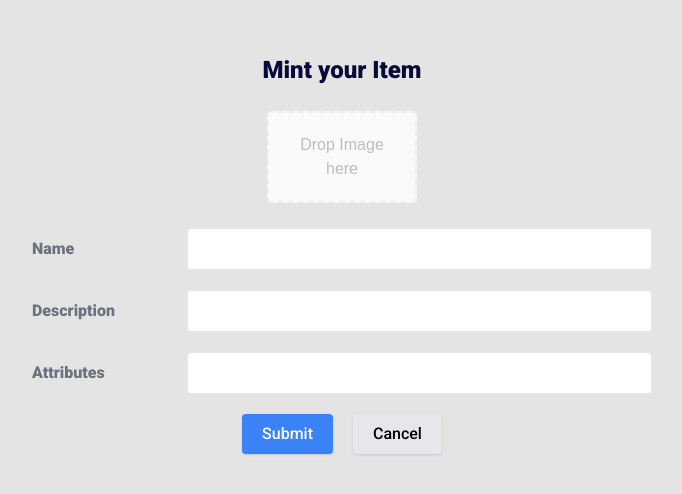
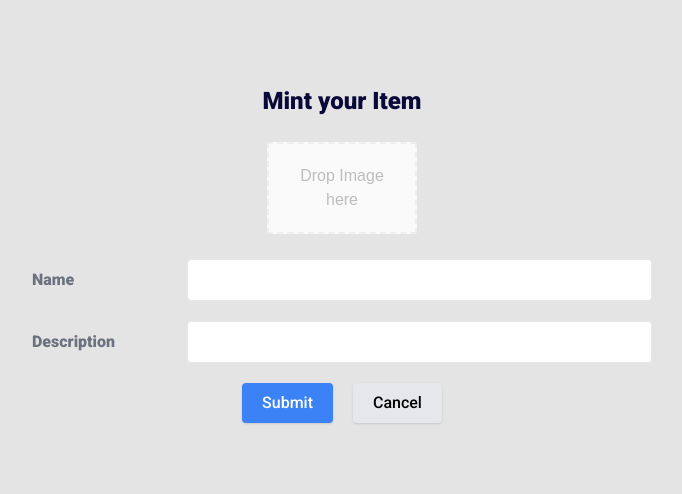
Before and after one commit to yrombacatan/item-identification-using-kadena-blockchain, a React (Create React App) app: page /items/mint in a window 1280 px wide. Shown: the part 146-640 px from the top of the page, without its empty margins (298-980 px from the left). Built offline with nearby package versions, Linux system fonts and the light colour scheme; sample sign-in values are in the browser's storage; what ipfs-http-client would draw is missing.

Commit message:
minor changes

```diff
--- a/src/routes/item-details.js
+++ b/src/routes/item-details.js
@@ -86,8 +86,11 @@ const ItemDetails = () => {
 
         <div className='w-100 p-10 my-10 mx-auto bg-white rounded'>
           <div className='flex gap-5 sm:justify-end'>
-            <button onClick={() => navigate(`/items/${item.keys}/transfer`)}
+            {item.guard.keys[0] === localStorage.getItem('accountAddress') ?
+              <button onClick={() => navigate(`/items/${item.keys}/transfer`)}
               className='bg-blue-500 rounded shadow text-white font-semibold px-5 py-2'>Transfer</button>
+            : null
+            }
             <button onClick={() => navigate(`/items`)}
             className='bg-gray-200 rounded shadow text-black font-semibold px-5 py-2'>Back</button>
           </div>
--- a/src/routes/item-list.js
+++ b/src/routes/item-list.js
@@ -89,7 +89,7 @@ const ItemList = () => {
           <p className='font-bold bg-indigo-500 text-white rounded-t'>User</p>
         </div>
 
-        <p className='font-bold text-gray-700 my-10 overflow-auto'>k:40629476d403abc78584e5aec835683eaf2ba46441a7a4a89fa30982e87d18ea</p>
+        <p className='font-bold text-gray-700 my-10 overflow-auto'>{`k:${localStorage.getItem('accountAddress')}`}</p>
       </div>
 
       <div className="bg-white mt-10 p-10 rounded">
--- a/src/routes/item-mint.js
+++ b/src/routes/item-mint.js
@@ -145,18 +145,6 @@ const ItemMint = () => {
               onChange={handleInputChange}
             />
           </div>
-          <div className="flex flex-col mb-5 sm:flex-row sm:items-center">
-            <label className="text-left font-semibold text-gray-500 sm:basis-1/4">
-              Attributes
-            </label>
-            <input
-              type="text"
-              name="attributes"
-              className="flex-auto border p-2 rounded"
-              value={inputList.attributes}
-              onChange={handleInputChange}
-            />
-          </div>
         </div>
         <div className="flex justify-center gap-5">
           <button
--- a/src/routes/item-transfer.js
+++ b/src/routes/item-transfer.js
@@ -5,7 +5,7 @@ import { ToastifyContainer, toastError, toastLoading, toastUpdate } from "../com
 
 import Pact from "pact-lang-api"
 import kadenaAPI from "../kadena-config"
-import { checkWallet, signTransaction } from "../wallet"
+import { checkWallet, signTransaction, fetchAccount } from "../wallet"
 import { getDate } from '../utils'
 
 import { v4 as uuidv4 } from 'uuid';
@@ -53,6 +53,7 @@ const ItemTransfer = () => {
 
   const handleTransfer = async () => {
     try {
+      await fetchAccount(receiverAddress)
       const account = checkWallet()
       const activityId = uuidv4()
       const date = getDate()
--- a/src/routes/login.js
+++ b/src/routes/login.js
@@ -4,6 +4,8 @@ import { useNavigate } from "react-router-dom";
 import { connectWallet, fetchAccount } from "../wallet";
 
 import { ToastifyContainer, toastError } from "../components/Toastify";
+
+import { removePrefixK } from "../utils";
 
 const Login = () => {
     const [address, setAddress] = useState('')
@@ -16,8 +18,8 @@ const Login = () => {
         try {
             const { data } = await fetchAccount(address)
             await connectWallet(data.account)
-
-            localStorage.setItem("accountAddress", JSON.stringify(data.account))
+            const accountAddress = removePrefixK(data.account)
+            localStorage.setItem("accountAddress", accountAddress)
             navigate("/items")
         } catch (error) {
            toastError(error.message)
--- a/src/utils.js
+++ b/src/utils.js
@@ -7,6 +7,11 @@ const getDate = () => {
     return `${day}/${month + 1}/${year}`
 }
 
+const removePrefixK = (string) => {
+    return string.at(0) === 'k' ? string.slice(2) : string
+}
+
 export {
-    getDate
+    getDate,
+    removePrefixK,
 }
--- a/src/wallet.js
+++ b/src/wallet.js
@@ -1,5 +1,7 @@
 import Pact from 'pact-lang-api'
 import kadenaAPI from "./kadena-config";
+
+import { removePrefixK } from './utils';
 
 const connectWallet = async (account) => {
     const hasXwallet = window?.kadena?.isKadena === true
@@ -64,7 +66,7 @@ const fetchAccount = async (address) => {
     const { result } = await Pact.fetch.local(cmd, kadenaAPI.meta.host)
 
     if(result.status === "failure") {
-        throw new Error(result.error.message)
+        throw new Error(`Account address "${address}" does not exist on the blockchain!`)
     }
 
     return result
@@ -73,13 +75,25 @@ const fetchAccount = async (address) => {
 
 const checkWallet = () => {
     if(localStorage.getItem('accountAddress')) {
-        return JSON.parse(localStorage.getItem('accountAddress'))
+        return localStorage.getItem('accountAddress')
     }
 
     throw new Error("Account is required, please connect account address.")
 }
 
 const verifyAccount = async (account) => {
+    console.log('start verifying...')
+    await window.kadena.request({
+        method: "kda_disconnect",
+        networkId: kadenaAPI.meta.networkId,
+    });
+
+    console.log('after disconnecting...')
+    await window.kadena.request({
+        method: "kda_connect",
+        networkId: kadenaAPI.meta.networkId,
+    });
+
     const accountConnectedRes = await window.kadena.request({
         method: "kda_requestAccount",
         networkId: kadenaAPI.meta.networkId,
@@ -88,7 +102,7 @@ const verifyAccount = async (account) => {
 
     if (accountConnectedRes?.status !== "success") {
         throw new Error("X Wallet connection was lost, please re-connect");
-    } else if (accountConnectedRes?.wallet?.account !== account) {
+    } else if (accountConnectedRes?.wallet?.account && removePrefixK(accountConnectedRes.wallet.account) !== account) {
         throw new Error(`Wrong X Wallet account selected in extension, please select ${account}`);
     } else if (accountConnectedRes?.wallet?.chainId != kadenaAPI.meta.chainId) {
         throw new Error(`Wrong chain selected in X Wallet, please select ${kadenaAPI.meta.chainId}`)
@@ -103,7 +117,9 @@ const signTransaction = async (cmdToSign) => {
     let signedCmd = ''
 
     if(hasXWallet) {
+        console.log('before verifiying...')
         await verifyAccount(account)
+        console.log('after verifiying...')
         const xwalletSignRes = await window.kadena.request({
             method: "kda_requestSign",
             networkId: kadenaAPI.meta.networkId,
```
